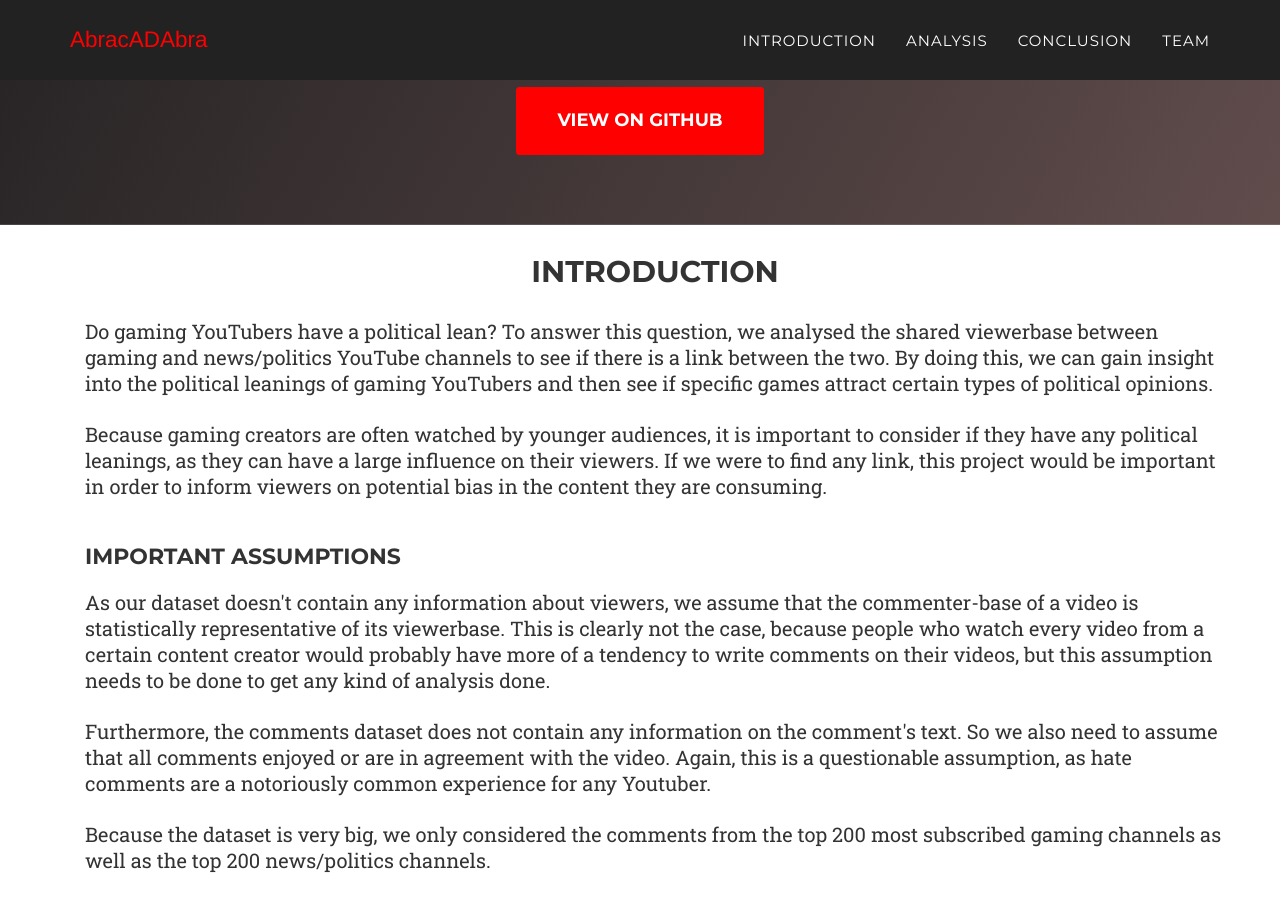
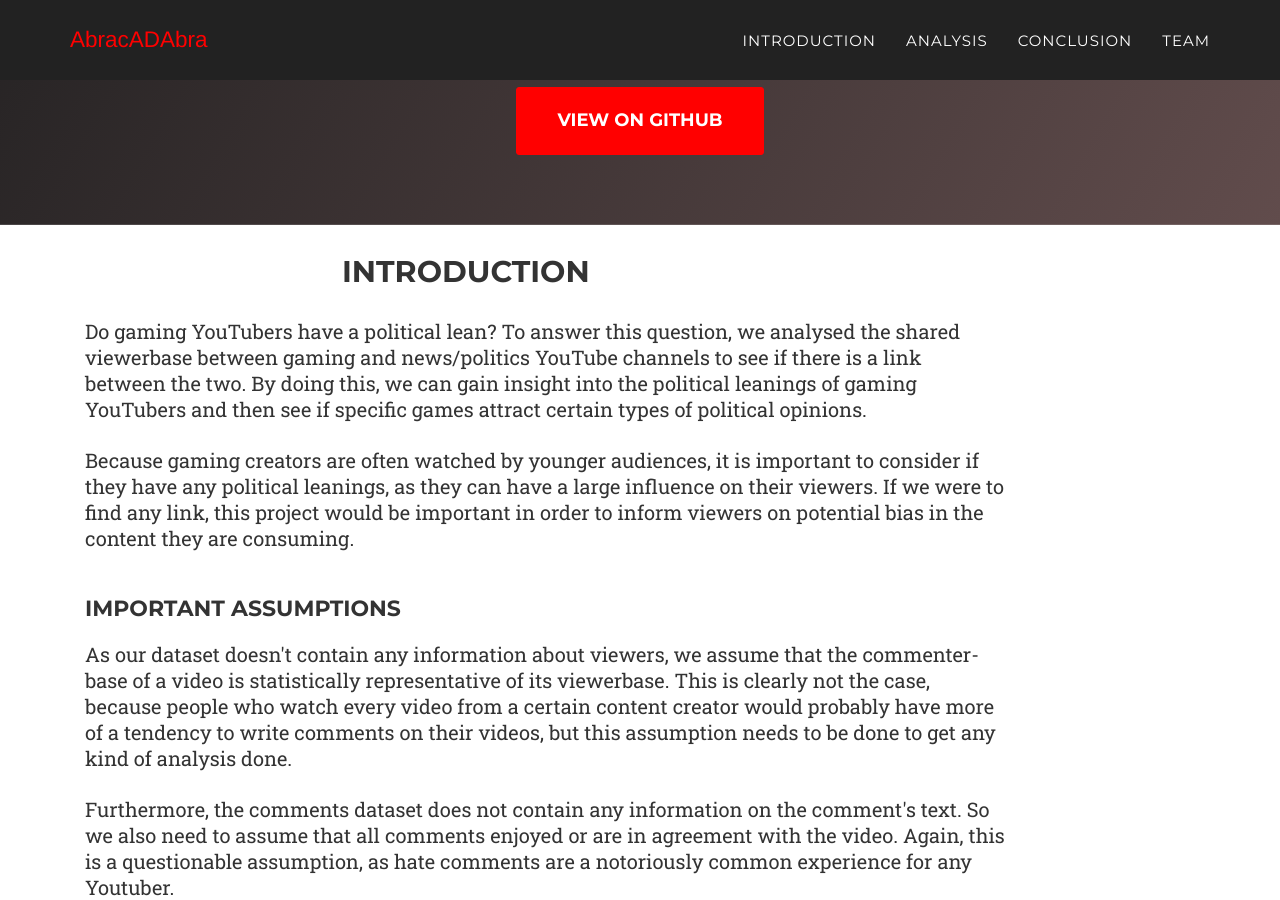
Before and after one commit to epfl-ada/ada-2022-project-abracadabra, a Jekyll site: the page built from docs/index.html, in a window 1280 px wide and 900 px high, scrolled down 397 px. Built offline with Jekyll 4.4.1, drawn with Linux system fonts in a browser that asks for light colours; some web fonts are replaced.

Commit message:
test narrower text

```diff
--- a/docs/_includes/story.md
+++ b/docs/_includes/story.md
@@ -1,9 +1,9 @@
 <!-- Intro Section -->
 
 <section id="intro">
-    <div class="container">
+    <div class="container col-lg-10 mx-auto">
         <div class="row">
-            <div class="col-lg-12 text-center">
+            <div class="col-lg-10 text-center">
                 <h2 class="section-heading">Introduction</h2>
             </div>
         </div>
@@ -39,7 +39,8 @@ channels as well as the top 200 news/politics channels.
 
 <!-- Analysis Section -->
 <section id="analysis">
-<div class="col-lg-12 text-center">
+<div class="container col-lg-10 mx-auto">
+<div class="col-lg-10 text-center">
     <h2 class="section-heading">Analysis</h2>
 </div>
 
@@ -250,12 +251,14 @@ separate based on geography, but in both clusters, a variety of different region
 This would mean that people don't tend to comment on videos that always have the same political opinions. This also
 means that we cannot prove anything about the political lean of gaming YouTubers.
 </p>
+</div>
 </section>
 
 <!--Conclusion section-->
 
 <section id="conclusion">
-<div class="col-lg-12 text-center">
+<div class="container col-lg-10 mx-auto">
+<div class="col-lg-10 text-center">
     <h2 class="section-heading">Conclusion</h2>
 </div>
 <p>
@@ -270,4 +273,5 @@ Furthermore, we weren't able to classify commenters into any kind of political a
 Having access to the viewership data would probably have revealed a lot more about the situation, but based on our
 analysis, gaming communities are not tied to any kind of political bias.
 </p>
+</div>
 </section>
```
